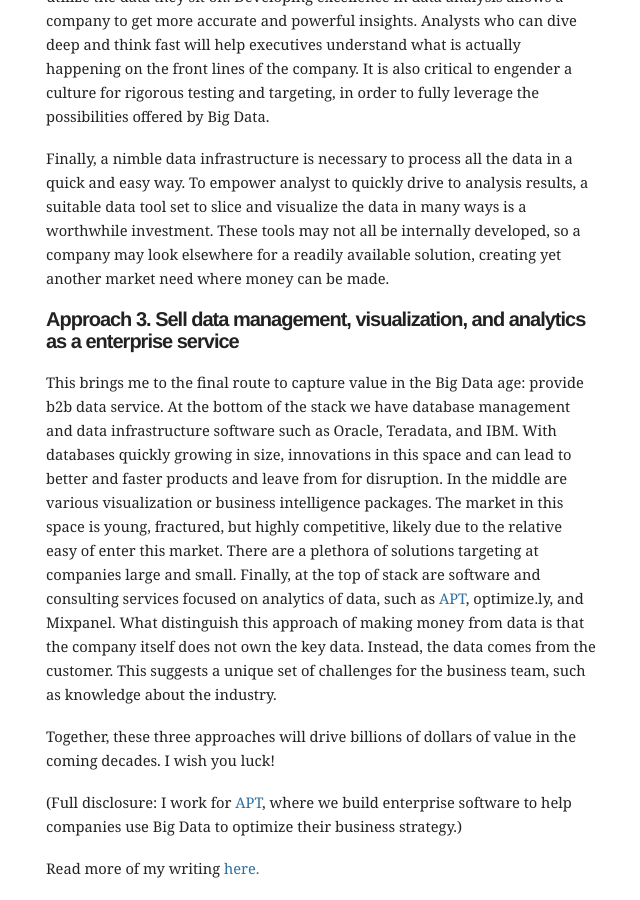
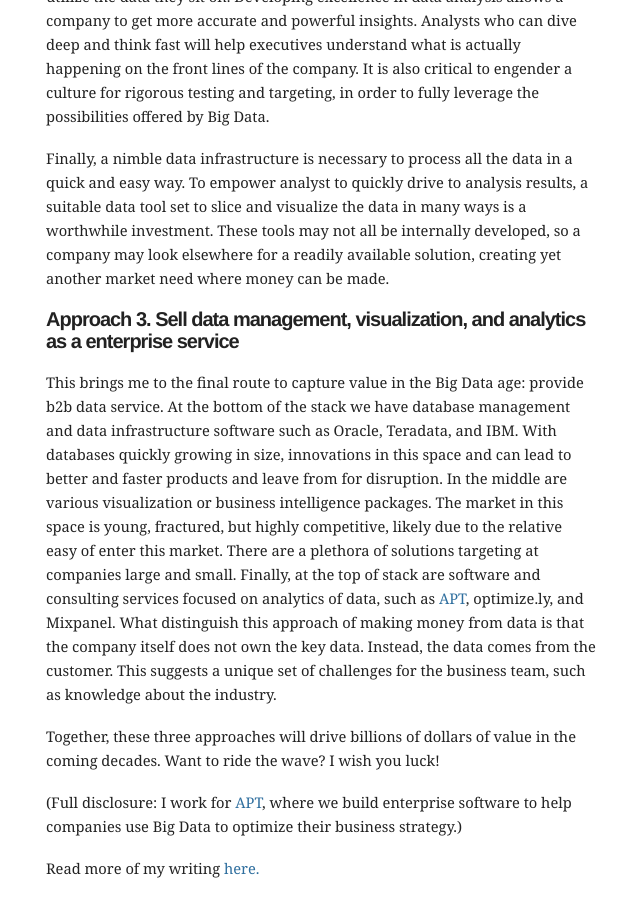
Before and after one commit to mbwong/mbwong.github.com, a Jekyll site: the page built from _posts/2013-01-12-how-to-make-money-from-big-data.md, in a window 1280 px wide and 900 px high, scrolled down 2990 px. Shown: the whole window, without its empty margins (304-944 px from the left). Built offline with Jekyll 4.4.1, drawn with Linux system fonts in a browser that asks for light colours.

Commit message:
Update _posts/2013-01-12-how-to-make-money-from-big-data.md

```diff
--- a/_posts/2013-01-12-how-to-make-money-from-big-data.md
+++ b/_posts/2013-01-12-how-to-make-money-from-big-data.md
@@ -72,7 +72,7 @@ Finally, a nimble data infrastructure is necessary to process all the data in a
 
 This brings me to the final route to capture value in the Big Data age: provide b2b data service. At the bottom of the stack we have database management and data infrastructure software such as Oracle, Teradata, and IBM. With databases quickly growing in size, innovations in this space and can lead to better and faster products and leave from for disruption. In the middle are various visualization or business intelligence packages. The market in this space is young, fractured, but highly competitive, likely due to the relative easy of enter this market. There are a plethora of solutions targeting at companies large and small. Finally, at the top of stack are software and consulting services focused on analytics of data, such as [APT][apt], optimize.ly, and Mixpanel. What distinguish this approach of making money from data is that the company itself does not own the key data. Instead, the data comes from the customer. This suggests a unique set of challenges for the business team, such as knowledge about the industry.
 
-Together, these three approaches will drive billions of dollars of value in the coming decades. I wish you luck!
+Together, these three approaches will drive billions of dollars of value in the coming decades. Want to ride the wave? I wish you luck!
 
 (Full disclosure: I work for [APT][apt], where we build enterprise software to help companies use Big Data to optimize their business strategy.)
 
```
